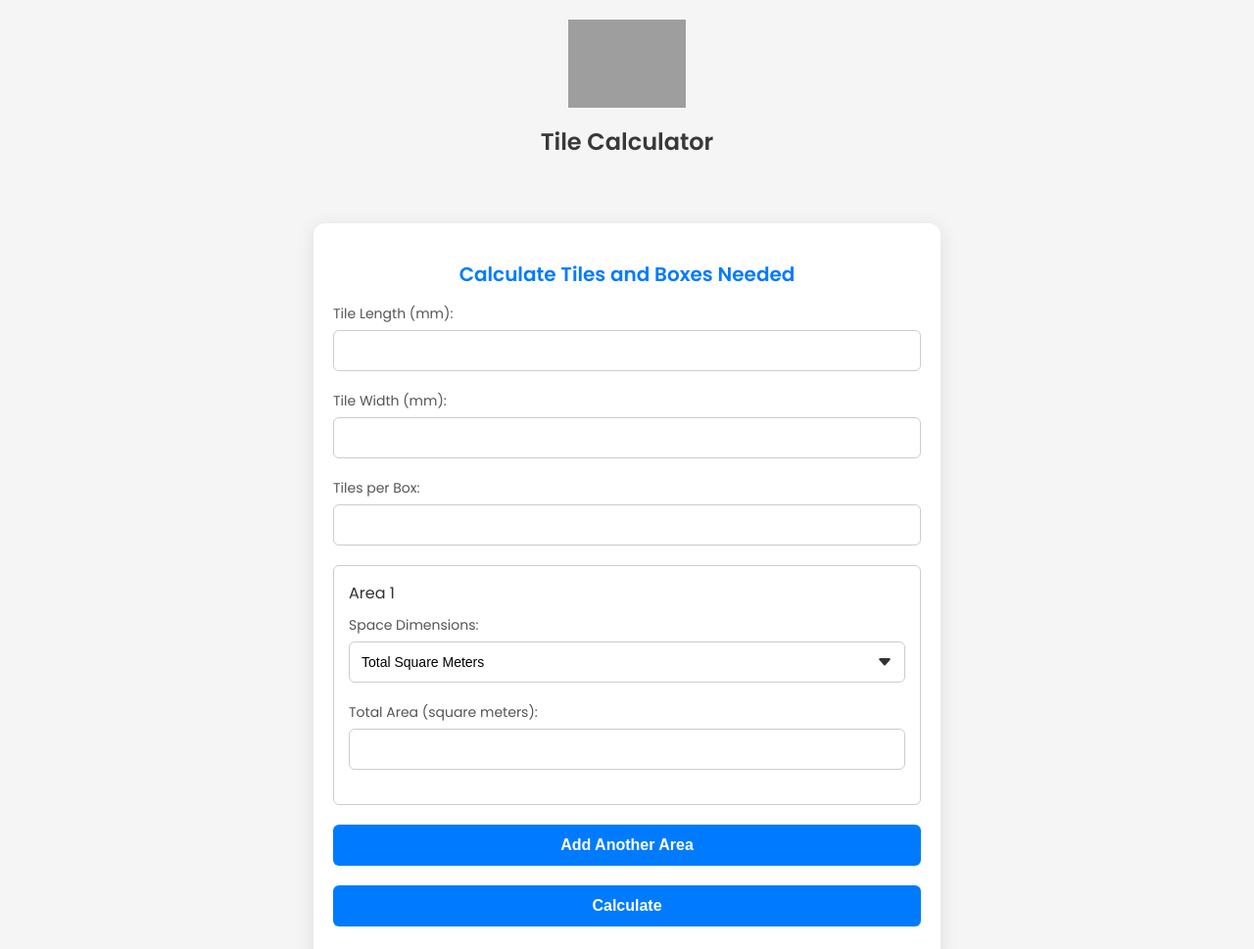
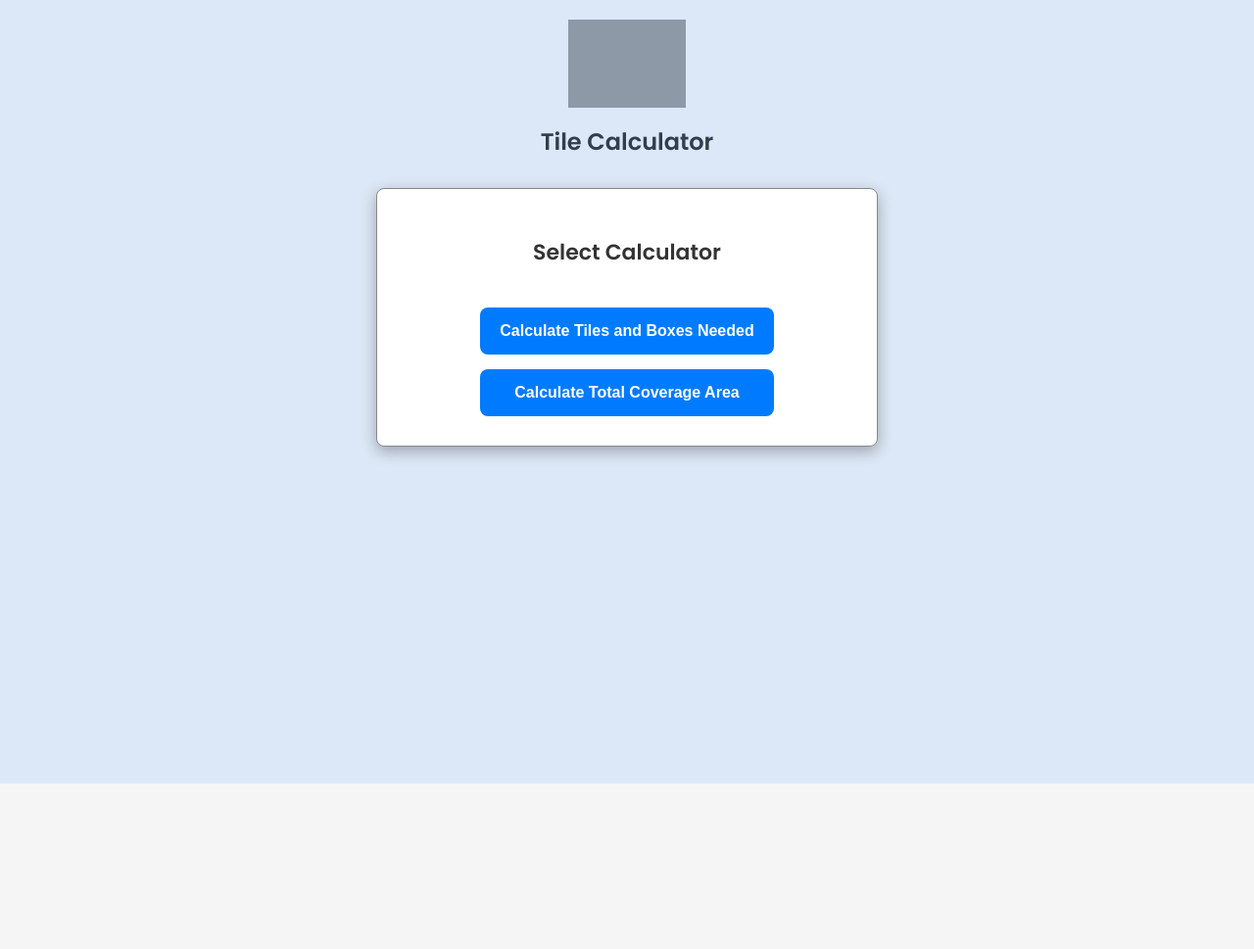
Before and after one commit to ahsanulislamkhan/tilescalculator, a plain HTML site: page index.html in a window 1280 px wide. Shown: the top 969 px of the page at 98% size. After the commit the page ends 800 px from the top, so only its background shows below. Drawn offline with Linux system fonts and the light colour scheme; grey boxes are pictures that could not be loaded.

Commit message:
Update index.html

```diff
--- a/index.html
+++ b/index.html
@@ -46,7 +46,7 @@
             border-radius: 12px;
             box-shadow: 0 4px 20px rgba(0, 0, 0, 0.1);
             animation: fadeInUp 0.8s ease-out;
-            display: flex;
+            display: none; /* Hide by default */
             flex-direction: column;
             align-items: center;
         }
@@ -94,7 +94,6 @@
             box-shadow: 0 0 8px rgba(0, 123, 255, 0.2);
         }
 
-        /* Redesigned Dropdown */
         select {
             appearance: none;
             -webkit-appearance: none;
@@ -104,7 +103,7 @@
             background-repeat: no-repeat;
             background-position: right 12px center;
             background-size: 16px 16px;
-            padding-right: 36px; /* space for arrow */
+            padding-right: 36px;
         }
 
         button {
@@ -170,7 +169,6 @@
             margin-bottom: 10px;
         }
 
-        /* Modal container */
         .modal {
             display: none;
             position: fixed;
@@ -184,7 +182,6 @@
             animation: fadeIn 0.5s ease-out;
         }
 
-        /* Modal content */
         .modal-content {
             background-color: #fff;
             margin: 15% auto;
@@ -195,9 +192,9 @@
             border-radius: 8px;
             box-shadow: 0 5px 15px rgba(0, 0, 0, 0.3);
             animation: fadeInUp 0.8s ease-out;
+            text-align: center;
         }
 
-        /* Close button */
         .close {
             color: #aaa;
             float: right;
@@ -212,6 +209,57 @@
             color: #000;
             text-decoration: none;
             cursor: pointer;
+        }
+
+        /* Redesigned Choice Modal */
+        #choiceModal {
+            display: block;
+            align-items: center;
+            justify-content: center;
+            background-color: rgba(0, 123, 255, 0.1);
+        }
+
+        #choiceModal .modal-content {
+            max-width: 450px;
+            padding: 30px;
+            text-align: center;
+        }
+
+        #choiceModal h2 {
+            font-size: 22px;
+            font-weight: 600;
+            color: #333;
+            margin-bottom: 25px;
+        }
+
+        #choiceModal button {
+            background-color: #007BFF;
+            color: white;
+            padding: 15px;
+            border-radius: 8px;
+            margin-top: 15px;
+            font-size: 16px;
+            cursor: pointer;
+            width: 100%;
+            max-width: 300px;
+            transition: background-color 0.3s ease;
+        }
+
+        #choiceModal button:first-child {
+            margin-top: 0;
+        }
+
+        #choiceModal button:hover {
+            background-color: #0056b3;
+        }
+
+        .back-button {
+            margin-top: 20px;
+            background-color: #6c757d;
+        }
+
+        .back-button:hover {
+            background-color: #5a6268;
         }
 
         @keyframes fadeIn {
@@ -262,6 +310,20 @@
             .area-section {
                 padding: 10px;
             }
+
+            #choiceModal .modal-content {
+                width: 90%;
+                padding: 20px;
+            }
+
+            #choiceModal h2 {
+                font-size: 20px;
+            }
+
+            #choiceModal button {
+                font-size: 14px;
+                padding: 12px;
+            }
         }
     </style>
 </head>
@@ -271,7 +333,16 @@
         <h1>Tile Calculator</h1>
     </header>
 
-    <section>
+    <!-- Choice Modal -->
+    <div id="choiceModal" class="modal">
+        <div class="modal-content">
+            <h2>Select Calculator</h2>
+            <button onclick="showCalculator('tiles')">Calculate Tiles and Boxes Needed</button>
+            <button onclick="showCalculator('coverage')">Calculate Total Coverage Area</button>
+        </div>
+    </div>
+
+    <section id="tilesCalculatorSection">
         <h2>Calculate Tiles and Boxes Needed</h2>
         <form id="tileCalculator">
             <div>
@@ -314,10 +385,11 @@
             <div>
                 <button type="button" onclick="calculateTiles()">Calculate</button>
             </div>
+            <button type="button" class="back-button" onclick="goBackToSelection()">Go Back to Selection</button>
         </form>
     </section>
 
-    <section>
+    <section id="coverageCalculatorSection">
         <h2>Calculate Total Coverage Area</h2>
         <form id="coverageCalculator">
             <div>
@@ -339,6 +411,7 @@
             <div>
                 <button type="button" onclick="calculateTotalCoverage()">Calculate Coverage</button>
             </div>
+            <button type="button" class="back-button" onclick="goBackToSelection()">Go Back to Selection</button>
         </form>
     </section>
 
@@ -471,6 +544,21 @@ function calculateTotalCoverage() {
     modal.style.display = 'block';
 }
 
+function showCalculator(type) {
+    document.getElementById('choiceModal').style.display = 'none';
+    if (type === 'tiles') {
+        document.getElementById('tilesCalculatorSection').style.display = 'block';
+    } else if (type === 'coverage') {
+        document.getElementById('coverageCalculatorSection').style.display = 'block';
+    }
+}
+
+function goBackToSelection() {
+    document.getElementById('tilesCalculatorSection').style.display = 'none';
+    document.getElementById('coverageCalculatorSection').style.display = 'none';
+    document.getElementById('choiceModal').style.display = 'flex';
+}
+
 document.querySelector('.close').onclick = function() {
     const modal = document.getElementById('resultModal');
     modal.style.display = 'none';
```
